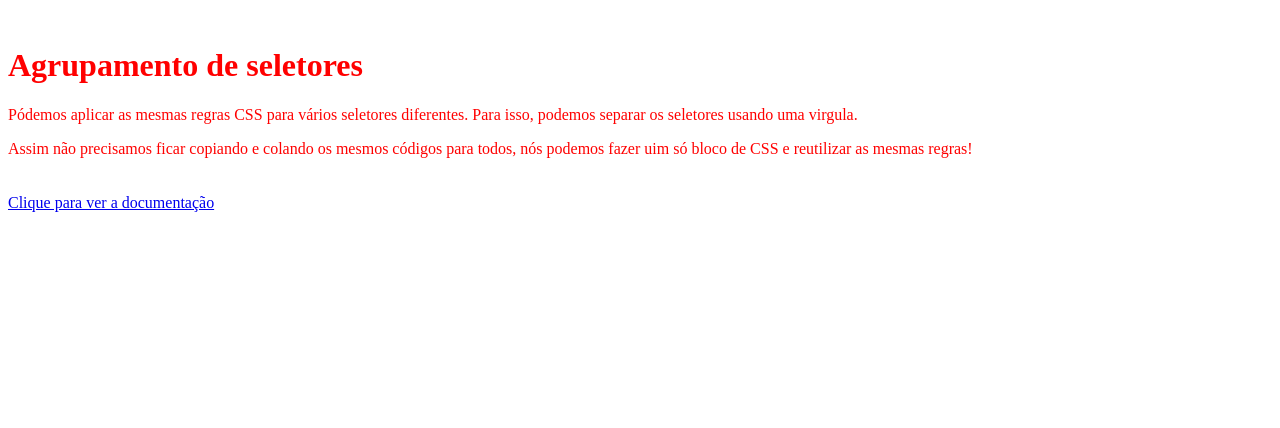
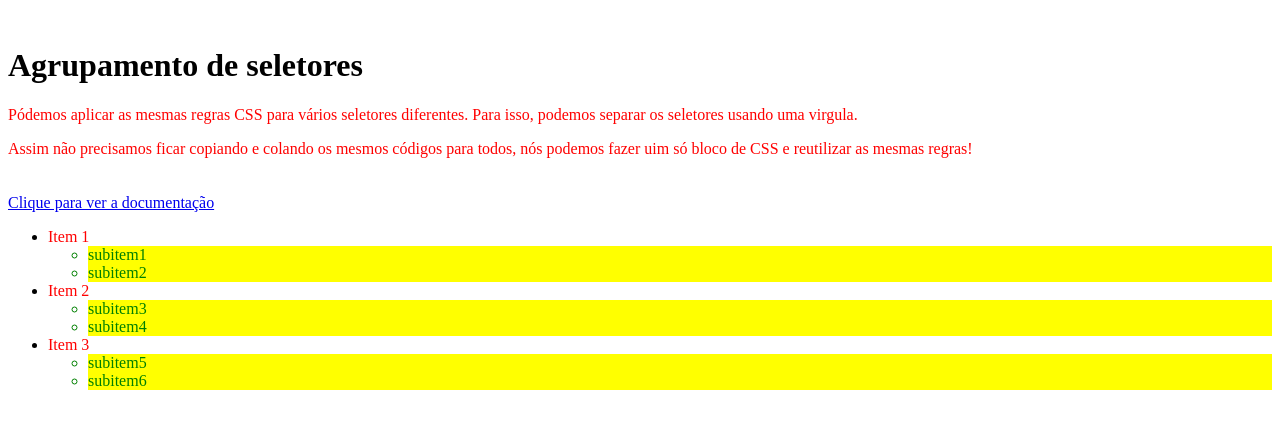
Before and after one commit to BrunoDev2003/DIO-HTML-BOOTCAMP, a plain HTML site: page basecamp_css/index.html in a window 1280 px wide. Drawn offline with Linux system fonts and the light colour scheme.

Commit message:
combinador descendente

```diff
--- a/basecamp_css/index.html
+++ b/basecamp_css/index.html
@@ -6,17 +6,52 @@
     <meta name="viewport" content="width=device-width, initial-scale=1.0">
     <title>Trilha de CSS</title>
     <style>
-        h1, p, div {
+        p, div {
             color: red;
+        }
+
+        .texto {
+            color: blue;
+        }
+        li li {
+            color: green;
+        }
+
+        #lista-01 li {
+            background-color: yellow;
         }
     </style>
 </head>
 <br>
-    <h1>Agrupamento de seletores</h1>
+    <h1 id="texto">Agrupamento de seletores</h1>
     <p>Pódemos aplicar as mesmas regras CSS para vários seletores diferentes. Para isso, podemos separar os seletores usando uma virgula.</p>
     <div>Assim não precisamos ficar copiando e colando os mesmos códigos para todos, nós podemos fazer uim só bloco de CSS e reutilizar as mesmas regras!</div>
 
     <br><br>
     <a id="Link-referencia" href="#">Clique para ver a documentação</a>
+
+    <ul>
+        <li class="fundo-verde" id="lista-01">
+            <div>Item 1</div>
+            <ul>
+                <li>subitem1</li>
+                <li>subitem2</li>
+            </ul>
+        </li>
+        <li class="fundo-verde" id="lista-01">
+            <div>Item 2</div>
+            <ul>
+                <li>subitem3</li>
+                <li>subitem4</li>
+            </ul>
+        </li>
+        <li class="fundo-verde" id="lista-01">
+            <div>Item 3</div>
+            <ul>
+                <li>subitem5</li>
+                <li>subitem6</li>
+            </ul>
+        </li>
+    </ul>
 </body>
 </html>
```
